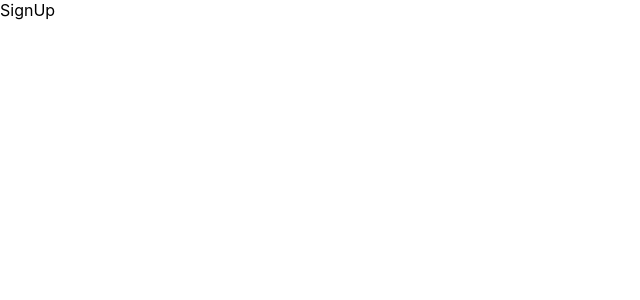
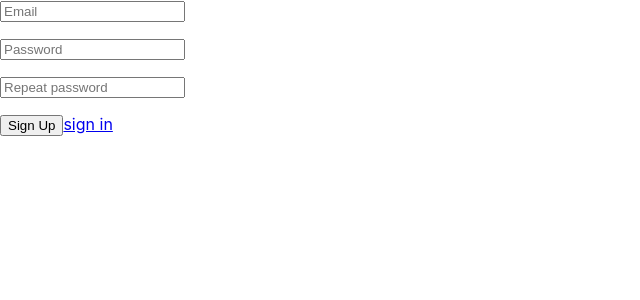
Before and after one commit to JPabloMF/todo-react, a React (Create React App) app: page /signup in a window 1280 px wide. Shown: the top 300 px of the page, without its empty margins (0-640 px from the left). Built offline with nearby package versions, Linux system fonts and the light colour scheme.

Commit message:
adding signin/signup

```diff
--- a/src/screens/signin/index.jsx
+++ b/src/screens/signin/index.jsx
@@ -1,7 +1,60 @@
-import React from 'react';
+import React from "react";
+import { Link } from 'react-router-dom';
+import { withFormik } from "formik";
+import * as Yup from "yup";
 
-const SignIn = () => (
-    <div>SignIn</div>
+const SignIn = ({ values, handleChange, handleSubmit, errors }) => (
+  <form onSubmit={handleSubmit}>
+    <input
+      type="email"
+      onChange={handleChange}
+      name="email"
+      value={values.email}
+      placeholder="Email"
+    />
+    <p>{errors.email && errors.email}</p>
+    <input
+      type="password"
+      onChange={handleChange}
+      name="password"
+      value={values.password}
+      placeholder="Password"
+    />
+    <p>{errors.password && errors.password}</p>
+    <input type="submit" value="Sign Up" />
+    <Link to="/signup">sign up</Link>
+  </form>
 );
 
-export default SignIn;
+const validationSchema = Yup.object().shape({
+  email: Yup.string()
+    .email()
+    .required(),
+  password: Yup.string()
+    .min(5)
+    .max(15)
+    .required()
+});
+
+const formikConfig = {
+  validateOnChange: false,
+  validationSchema,
+  mapPropsToValues: () => ({ email: "", password: "" }),
+  handleSubmit: (values, { setSubmitting }) => {
+    setSubmitting(false);
+    const { email, password } = values;
+
+    fetch("http://192.168.1.67:3001/login", {
+      method: "POST",
+      body: JSON.stringify({ email, password }),
+      headers: {
+        "Content-Type": "application/json"
+      }
+    })
+      .then(result => result.json())
+      .then(data => console.log(data))
+      .catch(error => console.error("Error:", error));
+  }
+};
+
+export default withFormik(formikConfig)(SignIn);
--- a/src/screens/signup/index.jsx
+++ b/src/screens/signup/index.jsx
@@ -1,7 +1,73 @@
-import React from 'react';
+import React from "react";
+import { Link } from "react-router-dom";
+import { withFormik } from "formik";
+import * as Yup from "yup";
 
-const SignUp = () => (
-    <div>SignUp</div>
+const SignUp = ({ values, handleSubmit, handleChange, errors }) => (
+  <form onSubmit={handleSubmit}>
+    <input
+      type="email"
+      name="email"
+      onChange={handleChange}
+      value={values.email}
+      placeholder="Email"
+    />
+    <p>{errors.email && errors.email}</p>
+    <input
+      type="password"
+      name="password"
+      onChange={handleChange}
+      value={values.password}
+      placeholder="Password"
+    />
+    <p>{errors.password && errors.password}</p>
+    <input
+      type="password"
+      name="repeatpassword"
+      onChange={handleChange}
+      value={values.repeatpassword}
+      placeholder="Repeat password"
+    />
+    <p>{errors.repeatpassword && errors.repeatpassword}</p>
+    <input type="submit" value="Sign Up" />
+    <Link to="/signin">sign in</Link>
+  </form>
 );
 
-export default SignUp;
+const validationSchema = Yup.object().shape({
+  email: Yup.string()
+    .email()
+    .required(),
+  password: Yup.string()
+    .min(5)
+    .max(15)
+    .required(),
+  repeatpassword: Yup.string()
+    .oneOf([Yup.ref("password"), null], "Passwords don't match")
+    .required("Repeat password is required")
+});
+
+const formikConfig = {
+  validateOnChange: false,
+  validationSchema,
+  mapPropsToValues: () => ({ email: "", password: "", repeatpassword: "" }),
+  handleSubmit: (values, { resetForm, setSubmitting }) => {
+    setSubmitting(false);
+    const { email, password } = values;
+    fetch("http://192.168.1.67:3001/users", {
+      method: "POST",
+      body: JSON.stringify({ email, password }),
+      headers: {
+        "Content-Type": "application/json"
+      }
+    })
+      .then(result => result.json())
+      .then(data => {
+        console.log(data);
+        resetForm();
+      })
+      .catch(error => console.error("Error:", error));
+  }
+};
+
+export default withFormik(formikConfig)(SignUp);
```
